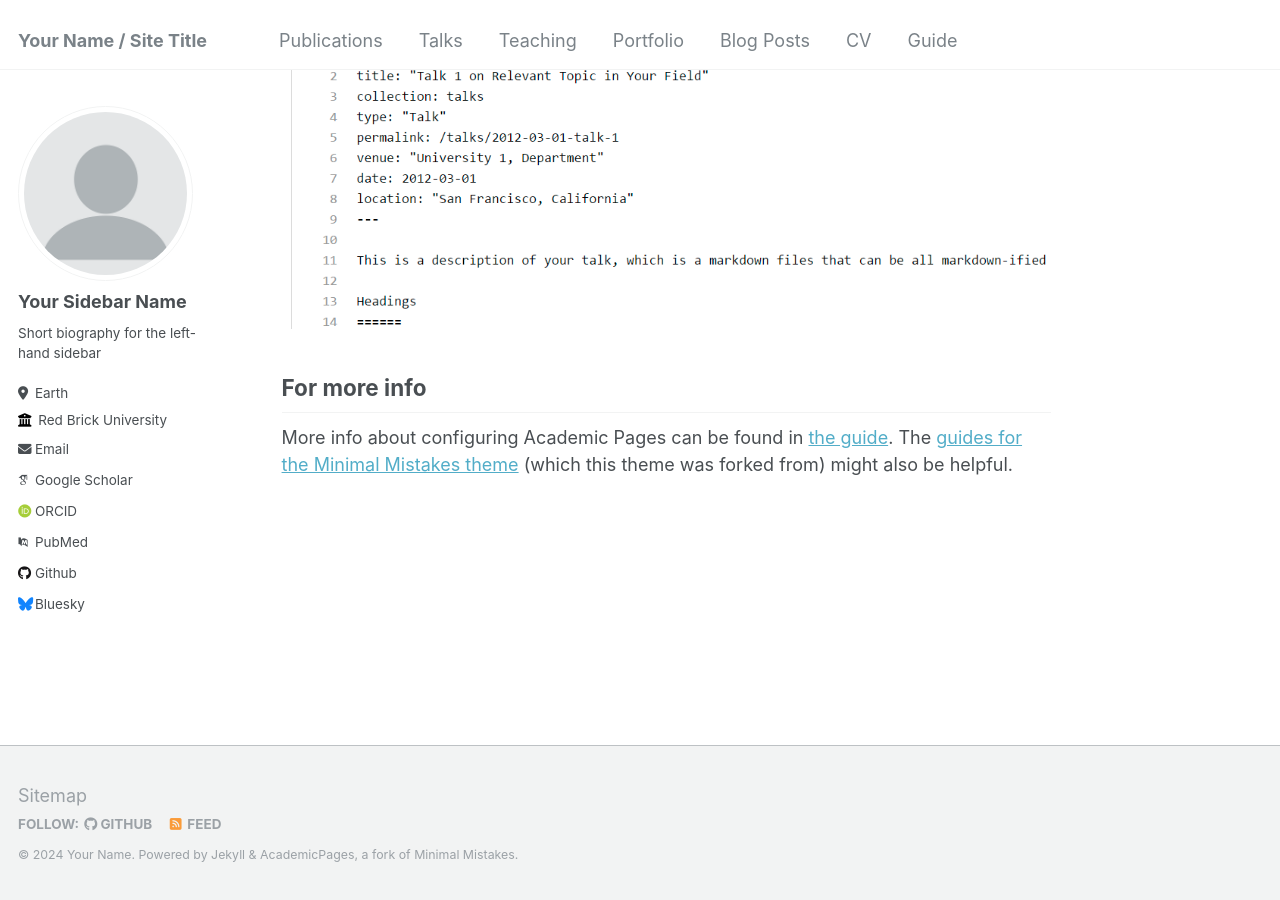
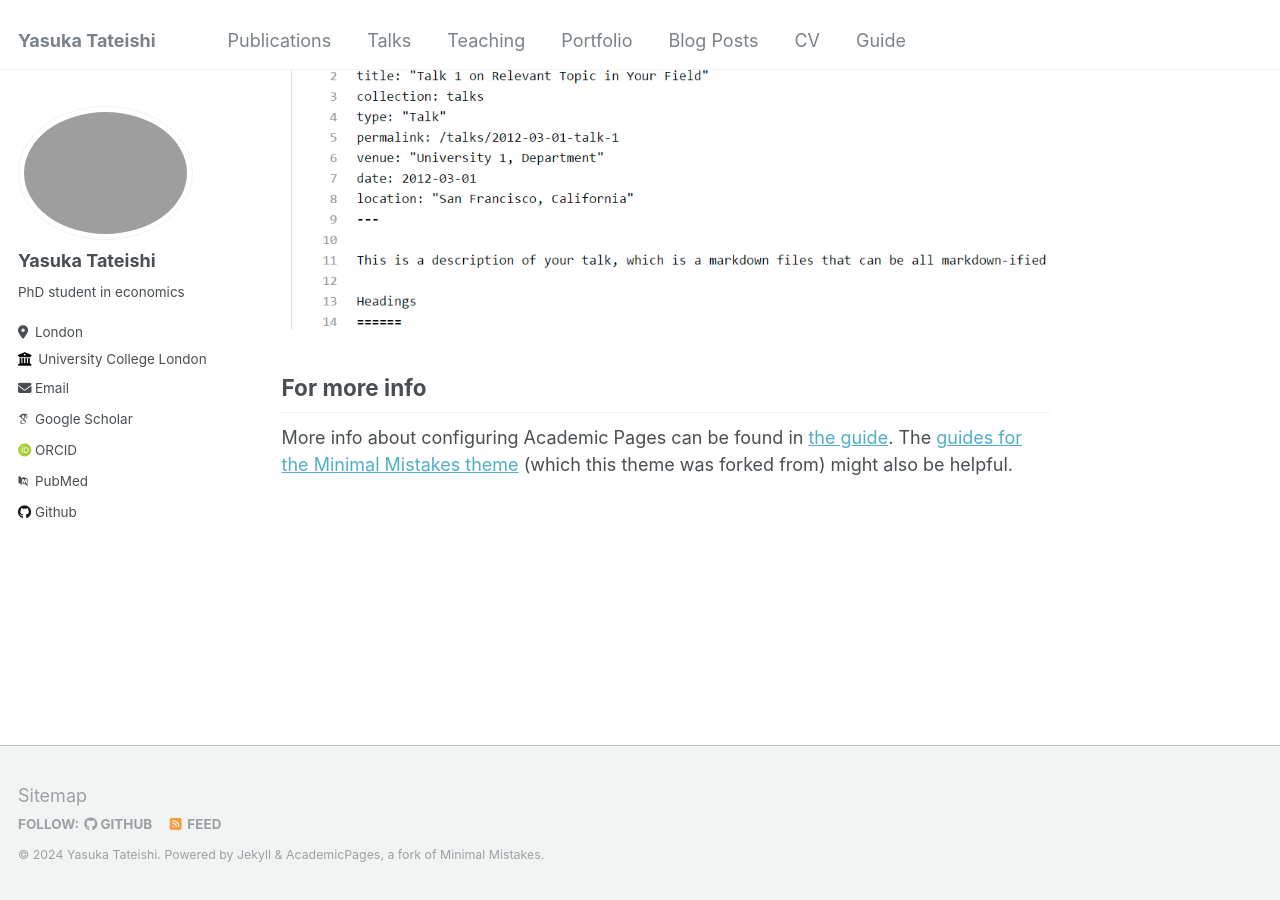
Before and after one commit to yaskatat/yaskatat.github.io, a Jekyll site: the page built from _pages/about.md, in a window 1280 px wide and 900 px high, scrolled down 2660 px. Built offline with Jekyll 4.4.1, drawn with Linux system fonts in a browser that asks for light colours; some web fonts are replaced.

Commit message:
Update _config.yml

```diff
--- a/_config.yml
+++ b/_config.yml
@@ -8,27 +8,27 @@
 
 # Basic Site Settings
 locale                   : "en-US"
-title                    : "Your Name / Site Title"
+title                    : "Yasuka Tateishi"
 title_separator          : "-"
-name                     : &name "Your Name"
-description              : &description "personal description"
-url                      : https://academicpages.github.io # the base hostname & protocol for your site e.g. "https://mmistakes.github.io"
+name                     : &name "Yasuka Tateishi"
+description              : &description "Economics PhD student"
+url                      : https://yasukatateishi.github.io # the base hostname & protocol for your site e.g. "https://mmistakes.github.io"
 baseurl                  : "" # the subpath of your site, e.g. "/blog"
-repository               : "academicpages/academicpages.github.io"
+repository               : "yaskatat/yasukatateishi.github.io"
 
 # Site Author - The following control what appear as part of the author content on the side bar.
 #               If a field is blank the icon and link will not appear, otherwise it will be shown.
 #               Additional customization can be done by editing /_includes/author-profile.html
 author:
   # Biographic information
-  avatar           : "profile.png"
-  name             : "Your Sidebar Name"
+  avatar           : "yasuka_tateishi.png"
+  name             : "Yasuka Tateishi"
   pronouns         : # example: "she/her"
-  bio              : "Short biography for the left-hand sidebar"
-  location         : "Earth"
-  employer         : "Red Brick University"
+  bio              : "PhD student in economics"
+  location         : "London"
+  employer         : "University College London"
   uri              : # URL
-  email            : "none@example.org"
+  email            : "yasuka.tateishi.21@ucl.ac.uk"
 
   # Academic websites
   arxiv            : # URL - Update with the correct link to your profile
@@ -47,7 +47,7 @@ author:
   stackoverflow    : # User number or user number and name (i.e., use "1" or "1/jeff-atwood")
 
   # Social media
-  bluesky          : "bsky.app" # Replace this with you Bluesky username
+  bluesky          : # Replace this with you Bluesky username
   facebook         : # Username
   flickr           : # Username
   foursquare       : # Username
@@ -64,7 +64,7 @@ author:
   steam            : # Username
   telegram         : # URL
   tumblr           : # Username
-  twitter          : # Username for X / Twitter
+  twitter          : # yasuka_tateishi
   vine             : # Username
   weibo            : # Username
   wikipedia        : # Username
```
